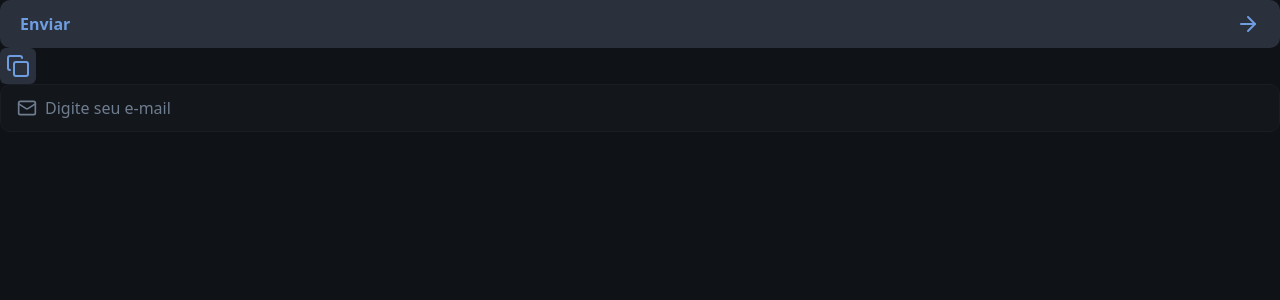
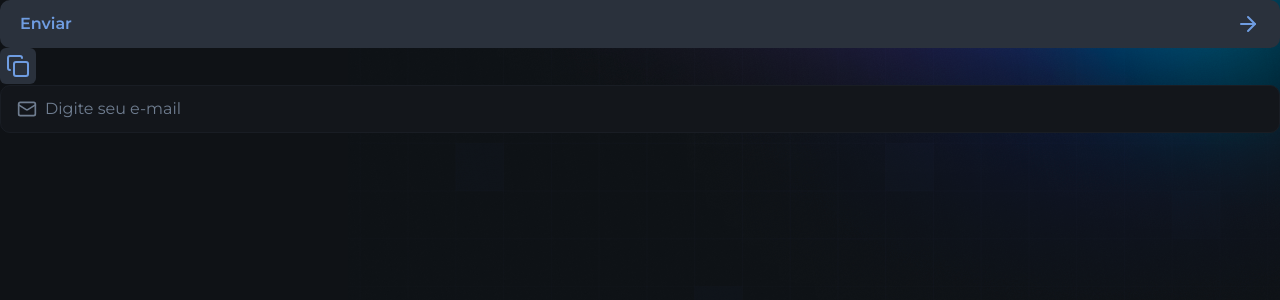
Before and after one commit to MariSena331/nlw-2025, a Next.js app: page / in a window 1280 px wide. Shown: the top 300 px of the page. Built offline with nearby package versions, Linux system fonts and the light colour scheme.

Commit message:
fix: font import

```diff
--- a/src/app/layout.tsx
+++ b/src/app/layout.tsx
@@ -25,8 +25,10 @@
   children: React.ReactNode;
 }>) {
   return (
-    <html lang="en" className={`${oxanium} ${montserrat}`}>
-      <body className="bg-gray-900 text-gray-100 antialiased">{children}</body>
+    <html lang="en" className={`${oxanium.variable} ${montserrat.variable}`}>
+      <body className="bg-gray-900 text-gray-100 antialiased bg-[url(/background.png)] bg-no-repeat bg-top md:bg-right-top">
+        {children}
+      </body>
     </html>
   );
 }
```
